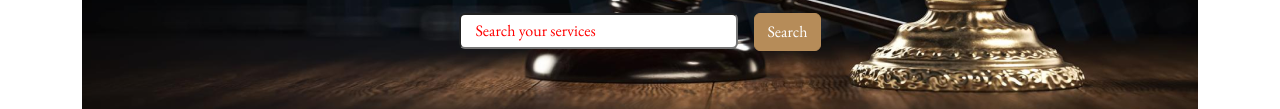
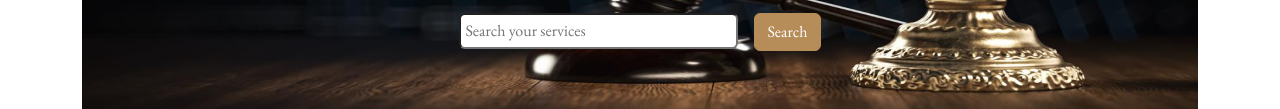
Before and after one commit to fakhrul-hasan/legal-solutions, a plain HTML site: page index.html in a window 1280 px wide. Shown: the part 455-564 px from the top of the page. Drawn offline with nearby package versions, Linux system fonts and the light colour scheme.

Commit message:
complete

```diff
--- a/css/style.css
+++ b/css/style.css
@@ -46,7 +46,3 @@ body p{
         box-sizing: border-box;
     }
 }
-input::placeholder{
-    color: red;
-    padding-left: 10px;
-}
```
